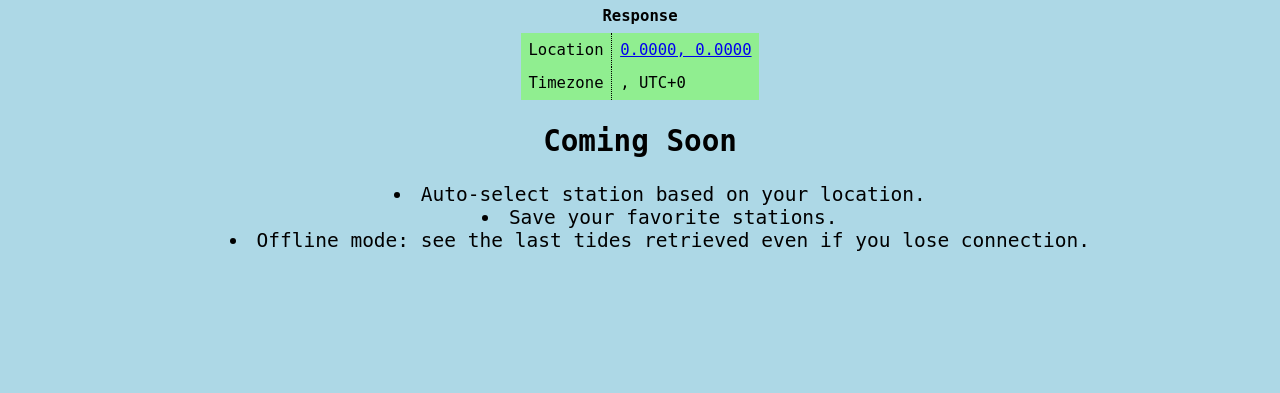
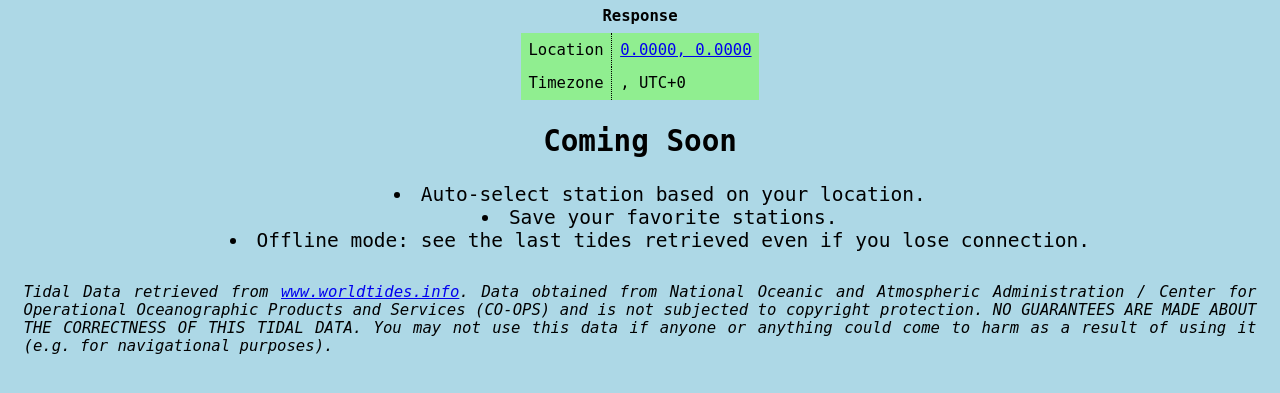
Before and after one commit to just6979/tide-catcher, a Python web app: template app/templates/tides.html in a window 1280 px wide. Shown: the part 384-777 px from the top of the page. Run offline with Jinja, Linux system fonts and the light colour scheme; the template is opened without the code that fills it, so the values that code supplies are empty.

Commit message:
Put the worldtides.info copyright in the tides template manually, so we can make a link.

```diff
--- a/app/main.py
+++ b/app/main.py
@@ -76,7 +76,6 @@
                         'day': start_timestamp.strftime(DAY_FORMAT),
                     }
                     values = {
-                        'copyright': tides['copyright'],
                         'req_timestamp': req_timestamp,
                         'req_lat': req_lat,
                         'req_lon': req_lon,
--- a/app/templates/tides.html
+++ b/app/templates/tides.html
@@ -62,7 +62,19 @@
     </div>
 
     <div id="notes">
-        <p><em>{{ copyright }}</em></p>
+        <p>
+            <em>
+                Tidal Data retrieved from
+                <a href="http://www.worldtides.info">www.worldtides.info</a>.
+                Data obtained from National Oceanic and Atmospheric
+                Administration / Center for Operational Oceanographic Products
+                and Services (CO-OPS) and is not subjected to copyright
+                protection.
+                NO GUARANTEES ARE MADE ABOUT THE CORRECTNESS OF THIS TIDAL DATA.
+                You may not use this data if anyone or anything could come to
+                harm as a result of using it (e.g. for navigational purposes).
+            </em>
+        </p>
     </div>
 
 {% endblock %}
```
